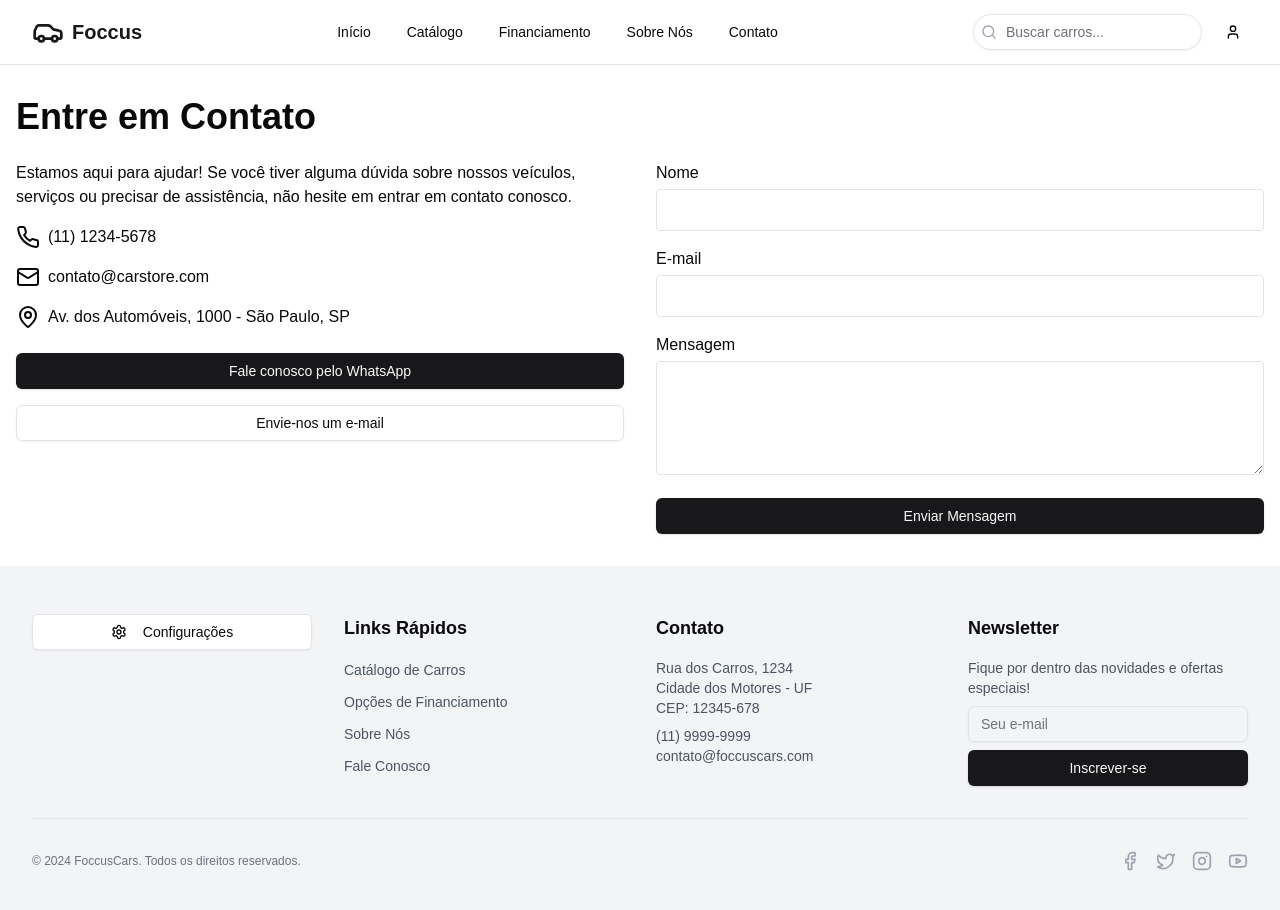
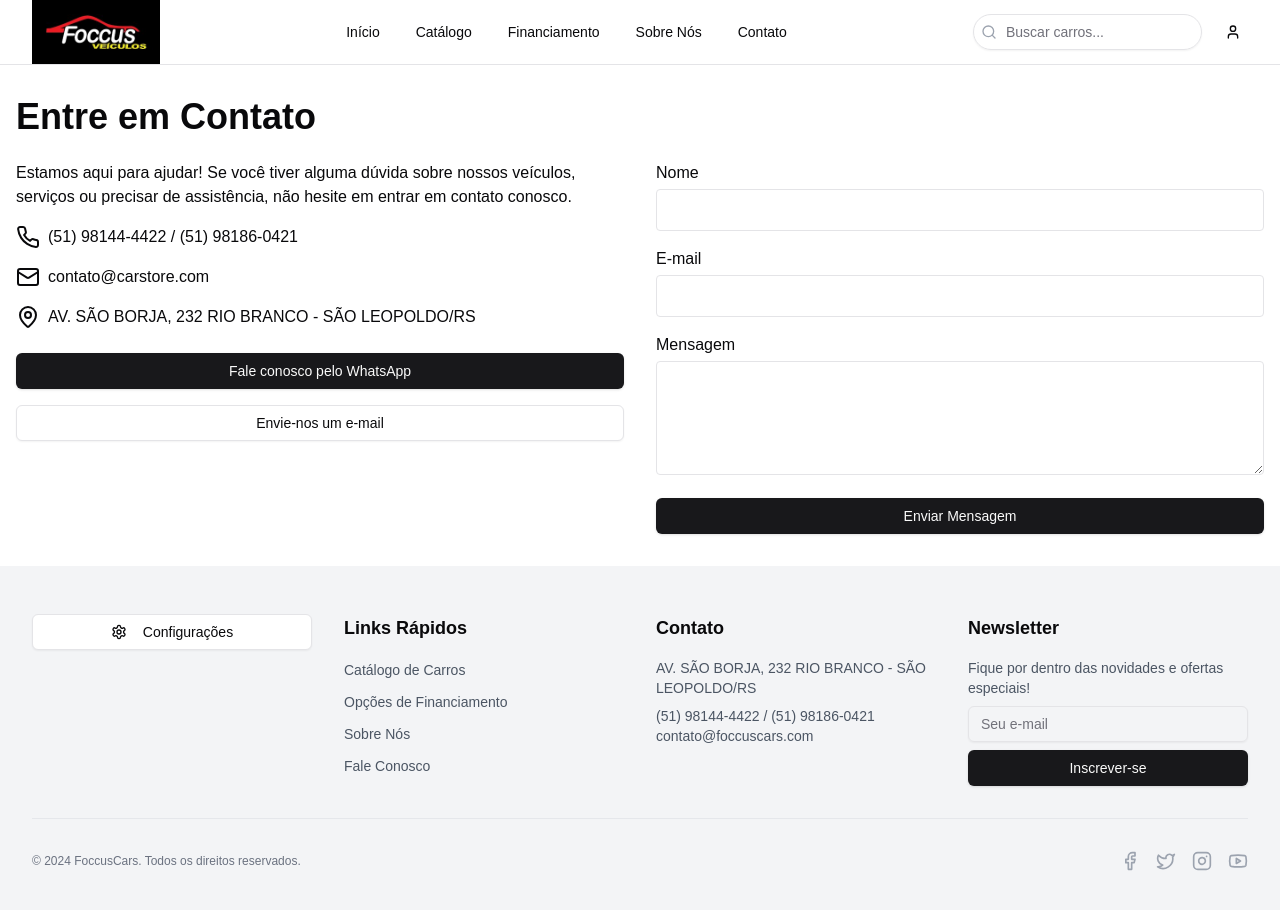
Before and after one commit to edukonzen/foccus-veiculos, a Next.js app: page /contact in a window 1280 px wide. Shown: the top 910 px of the page. Built offline with nearby package versions, Linux system fonts and the light colour scheme.

Commit message:
criado ajustes no header

```diff
--- a/app/contact/_components/contact.tsx
+++ b/app/contact/_components/contact.tsx
@@ -4,6 +4,15 @@ import { Header } from '@/components/header'
 import { Footer } from '@/components/footer'
 import { Button } from '@/components/ui/button'
 import { Phone, Mail, MapPin } from 'lucide-react'
+
+const storeInfo = {
+  address: "AV. SÃO BORJA, 232 RIO BRANCO - SÃO LEOPOLDO/RS",
+  number1: "(51) 98144-4422",
+  number2: "(51) 98186-0421",
+  email: "contato@carstore.com"
+};
+
+export const { address: storeAddress, number1: storeNumber1, number2: storeNumber2, email: storeEmail } = storeInfo;
 
 export default function ContatoPage() {
   return (
@@ -19,15 +28,15 @@ export default function ContatoPage() {
             <div className="space-y-4">
               <div className="flex items-center">
                 <Phone className="mr-2" />
-                <span>(11) 1234-5678</span>
+                <span>{storeNumber1} / {storeNumber2}</span>
               </div>
               <div className="flex items-center">
                 <Mail className="mr-2" />
-                <span>contato@carstore.com</span>
+                <span>{ storeEmail }</span>
               </div>
               <div className="flex items-center">
                 <MapPin className="mr-2" />
-                <span>Av. dos Automóveis, 1000 - São Paulo, SP</span>
+                <span>{storeAddress}</span>
               </div>
             </div>
             <div className="mt-6 space-y-4">
--- a/components/footer.tsx
+++ b/components/footer.tsx
@@ -2,6 +2,8 @@ import Link from "next/link"
 import { Button } from "@/components/ui/button"
 import { Input } from "@/components/ui/input"
 import { Facebook, Twitter, Instagram, Youtube, Settings } from 'lucide-react'
+import { storeAddress, storeNumber1, storeNumber2 } from "@/app/contact/_components/contact";
+
 
 export function Footer() {
   return (
@@ -42,12 +44,10 @@ export function Footer() {
           <div>
             <h3 className="text-lg font-semibold mb-4">Contato</h3>
             <address className="text-sm text-gray-600 not-italic">
-              <p>Rua dos Carros, 1234</p>
-              <p>Cidade dos Motores - UF</p>
-              <p>CEP: 12345-678</p>
+              <p>{storeAddress}</p>
               <p className="mt-2">
-                <a href="tel:+551199999999" className="hover:text-primary transition-colors">
-                  (11) 9999-9999
+                <a href={`tel:${storeNumber1},${storeNumber2}`} className="hover:text-primary transition-colors">
+                  {storeNumber1} / {storeNumber2}
                 </a>
               </p>
               <p>
--- a/components/header.tsx
+++ b/components/header.tsx
@@ -5,7 +5,8 @@ import Link from "next/link"
 import { Button } from "@/components/ui/button"
 import { Input } from "@/components/ui/input"
 import { Sheet, SheetContent, SheetTrigger } from "@/components/ui/sheet"
-import { Car, Search, User, Menu } from 'lucide-react'
+import { Search, User, Menu } from 'lucide-react'
+import Image from 'next/image'
 
 export function Header() {
   const [isOpen, setIsOpen] = useState(false)
@@ -51,8 +52,7 @@ export function Header() {
         <div className="flex items-center justify-between h-16">
           <div className="flex items-center">
             <Link className="flex items-center justify-center" href="/">
-              <Car className="h-8 w-8 text-primary" />
-              <span className="ml-2 text-xl font-bold text-primary">Foccus</span>
+              <Image src="/icons/foccus-veiculos-foto.png" alt="Logo" className="h-16 w-32" width={128} height={256} />
             </Link>
           </div>
           <div className="hidden md:block">
```
Also changed, not shown: components/icons/foccus-veiculos-foto.png (added), public/icons/foccus-veiculos-foto.png (added).
